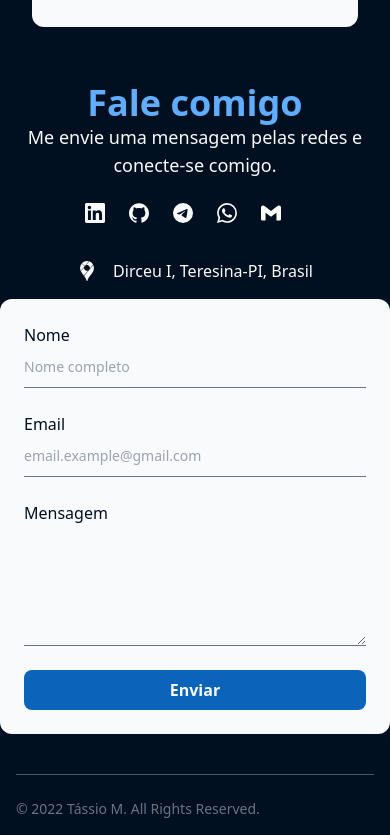
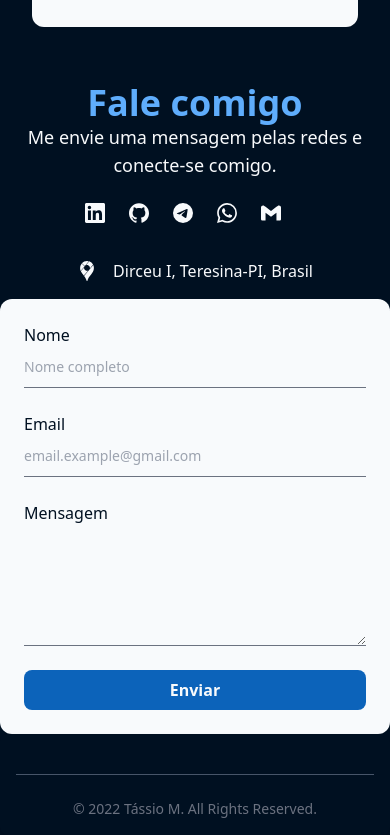
Before and after one commit to Tassio-Med/my-portfolio, a React (Create React App) app: page / in a window 390 px wide. Shown: the part 2784-3619 px from the top of the page. Built offline with nearby package versions, Linux system fonts and the light colour scheme; the HTML template or start-up script is replaced by a standard one.

Commit message:
fix: erro de nomeação de classes corrigida

```diff
--- a/src/Components/Footer.jsx
+++ b/src/Components/Footer.jsx
@@ -3,10 +3,10 @@ import React from "react";
 function Footer(){
   return(
     <div>
-      <footer class="p-4 rounded-lg shadow md:px-6 md:py-6">
-        <hr class="my-6 sm:mx-auto lg:my-8 border-t-slate-600"/>
-        <span class="block text-sm text-gray-500 sm:text-center ">
-          © 2022 <a href="https://www.linkedin.com/in/tassiomed98" target="_blank" rel="noreferrer"class="hover:underline">Tássio M.</a> All Rights Reserved.
+      <footer className="p-4 rounded-lg shadow md:px-6 md:py-6">
+        <hr className="my-6 sm:mx-auto lg:my-8 border-t-slate-600"/>
+        <span className="block text-sm text-center text-gray-500 sm:text-center ">
+          © 2022 <a href="https://www.linkedin.com/in/tassiomed98" target="_blank" rel="noreferrer"className="hover:underline">Tássio M.</a> All Rights Reserved.
         </span>
 	    </footer>
     </div>
```
